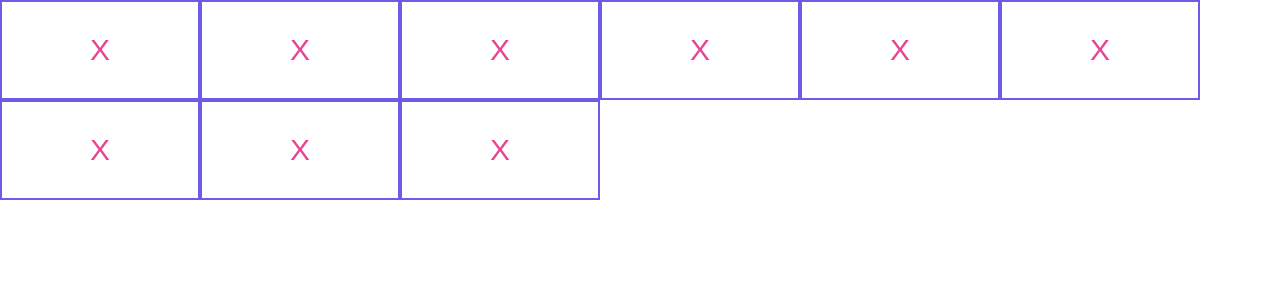
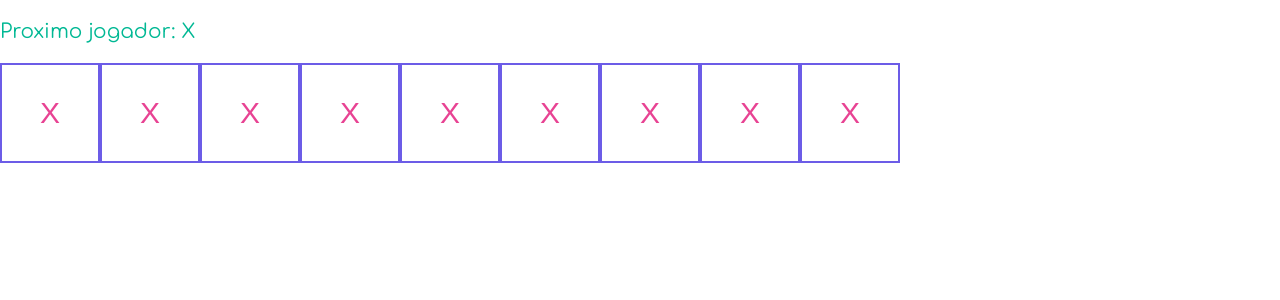
Before and after one commit to LORDBABUINO/15dias-de-react, a React (Create React App) app: page / in a window 1280 px wide. Shown: the top 300 px of the page. Built offline with nearby package versions, Linux system fonts and the light colour scheme; the HTML template or start-up script is replaced by a standard one.

Commit message:
Completes the basic and the intermediate challenges from Day 02

```diff
--- a/public/index.html
+++ b/public/index.html
@@ -17,6 +17,7 @@
       work correctly both with client-side routing and a non-root public URL.
       Learn how to configure a non-root public URL by running `npm run build`.
     -->
+		<link href="https://fonts.googleapis.com/css?family=Comfortaa" rel="stylesheet">
     <title>15 dias de react</title>
   </head>
   <body>
--- a/src/App.js
+++ b/src/App.js
@@ -1,6 +1,13 @@
 import React from 'react';
+
 import BoardCollab from './components/BoardCollab';
+import NextPlayer from './components/NextPlayer';
 
-const App = () => <BoardCollab qtd="9" />
+const App = () => (
+	<>
+		<NextPlayer />
+		<BoardCollab qtd="9" />
+	</>
+)
 
 export default App;
--- /dev/null
+++ b/src/components/NextPlayer/index.js
@@ -0,0 +1,6 @@
+import React from 'react'
+import './styles.css'
+
+const NextPlayer = () => (<p className="next-player">Proximo jogador: X</p>)
+
+export default NextPlayer
--- /dev/null
+++ b/src/components/NextPlayer/styles.css
@@ -0,0 +1,5 @@
+.next-player {
+	color: #00b894;
+	font-family: 'Comfortaa', sans-serif;
+	font-size: 20px;
+}
--- a/src/components/SquareCollab/styles.css
+++ b/src/components/SquareCollab/styles.css
@@ -1,7 +1,7 @@
 .square-collab {
 	background-color: transparent;
 	border: 2px solid #6c5ce7;
-	width: 200px;
+	width: 100px;
 	height: 100px;
 	font-size: 30px;
 	color: #e84393;
```
